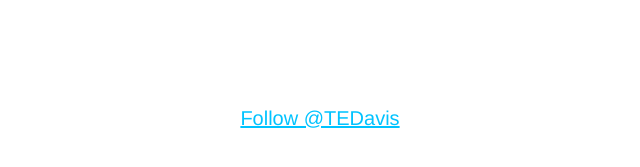
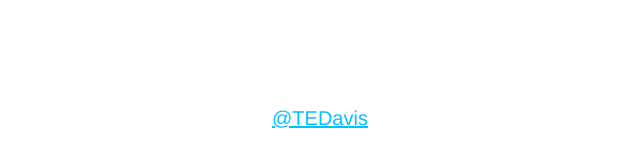
Before and after one commit to tedavis/tedavis.github.io, a Jekyll site: the page built from index.html, in a window 1280 px wide. Shown: the part 193-360 px from the top of the page, without its empty margins (320-960 px from the left). Built offline with Jekyll 4.4.1, drawn with Linux system fonts in a browser that asks for light colours; Markdown is read by kramdown in place of the engine named in the settings.

Commit message:
updated the site slightly

```diff
--- a/_layouts/default.html
+++ b/_layouts/default.html
@@ -5,14 +5,11 @@
         <meta http-equiv="X-UA-Compatible" content="IE=edge,chrome=1">
         <title>{{ page.title }}</title>
         <meta name="viewport" content="width=device-width">
-
         <!-- Custom CSS -->
         <link rel="stylesheet" href="/css/main.css">
 
     </head>
     <body>
-
-       <a href="twitter.com/intent/user?screen_name=tedavis">Follow @TEDavis</a>
-
+        {{ content }}
     </body>
 </html>
--- a/index.html
+++ b/index.html
@@ -3,9 +3,4 @@ layout: default
 title: Your New Jekyll Site
 ---
 
-<h1>Blog Posts</h1>
-<ul class="posts">
-  {% for post in site.posts %}
-    <li><span>{{ post.date | date_to_string }}</span> &raquo; <a href="{{ post.url }}">{{ post.title }}</a></li>
-  {% endfor %}
-</ul>
+<a href="https://twitter.com/intent/user?screen_name=tedavis">@TEDavis</a>
```
